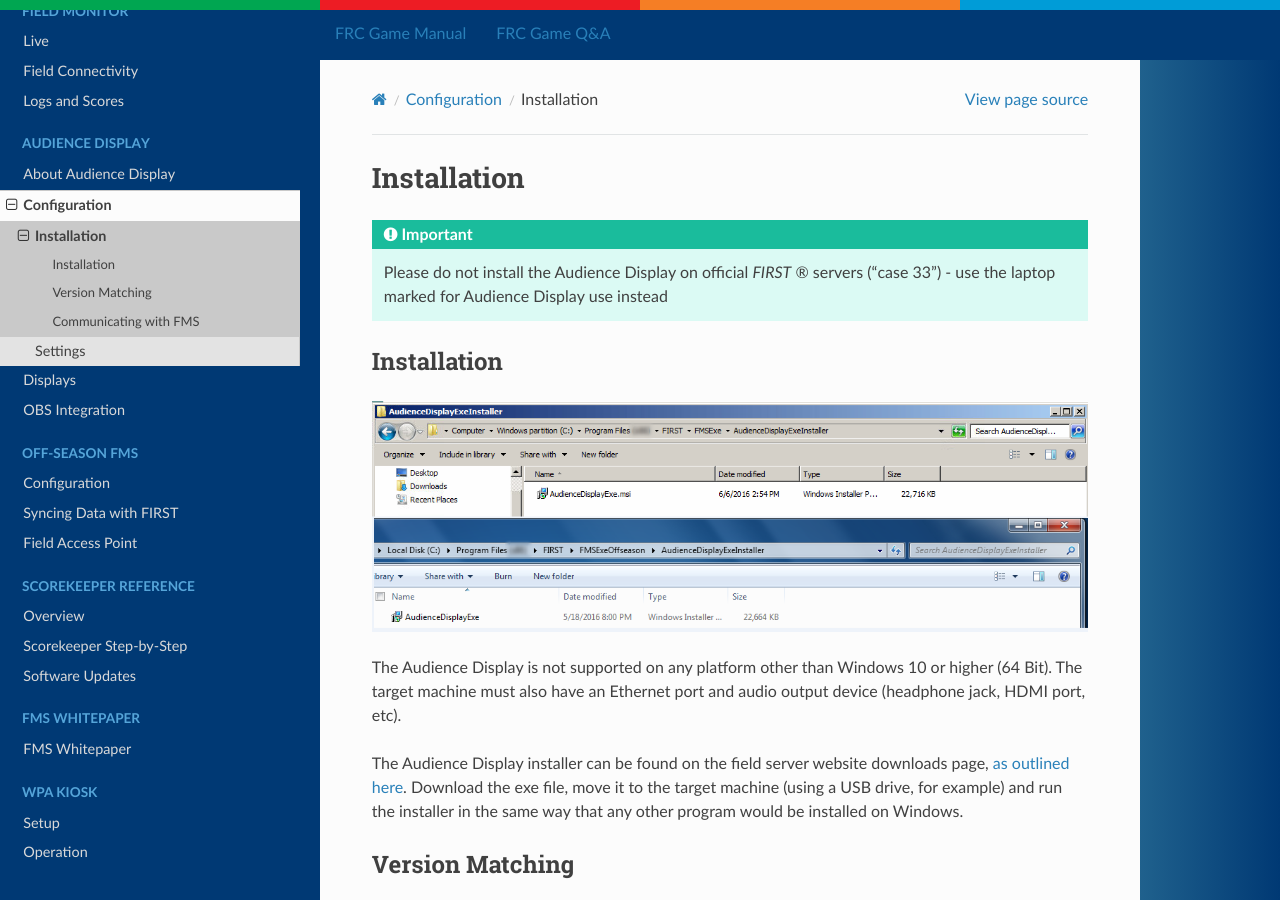
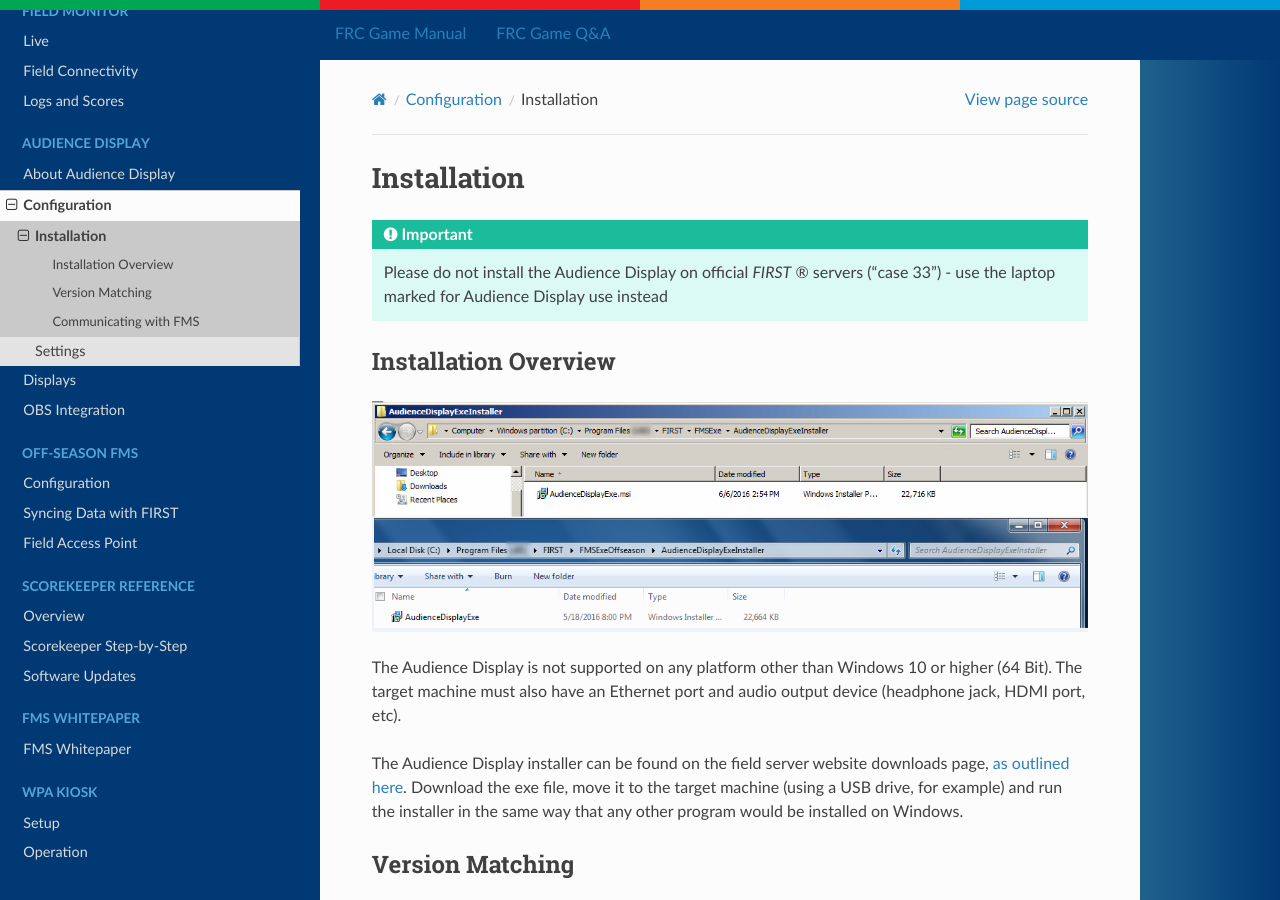
Before and after one commit to FIRSTRobotics/fms-manual, a Sphinx documentation site: the page built from source/audience-display/configuration/installation.rst, in a window 1280 px wide and 900 px high. Built offline with Sphinx 7.4.7 and the Read the Docs theme 2.0.0, drawn with Linux system fonts in a browser that asks for light colours.

Commit message:
title dupe

```diff
--- a/source/audience-display/configuration/installation.rst
+++ b/source/audience-display/configuration/installation.rst
@@ -7,8 +7,8 @@ Installation
 .. important::
    Please do not install the Audience Display on official *FIRST* |reg| servers ("case 33") - use the laptop marked for Audience Display use instead
 
-Installation
--------------
+Installation Overview
+---------------------
 
 .. image:: images/installation-0.png
    :alt: Two copies of Windows Explorer opened to the location of the Audience Display installer. One is opened to the off season installer.
```
Also changed, not shown: other parts of source/audience-display/configuration/installation.rst (+1 -1 lines).
